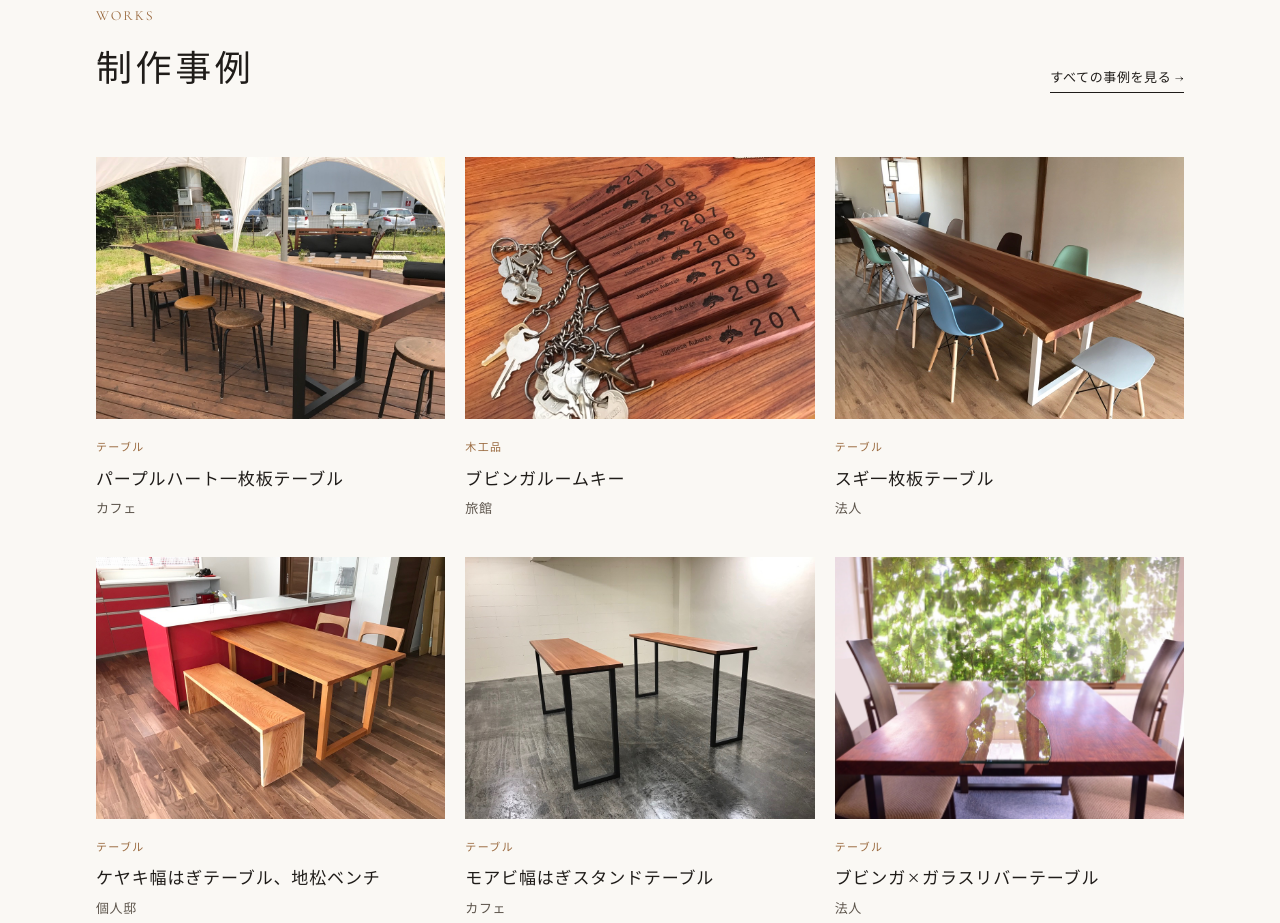
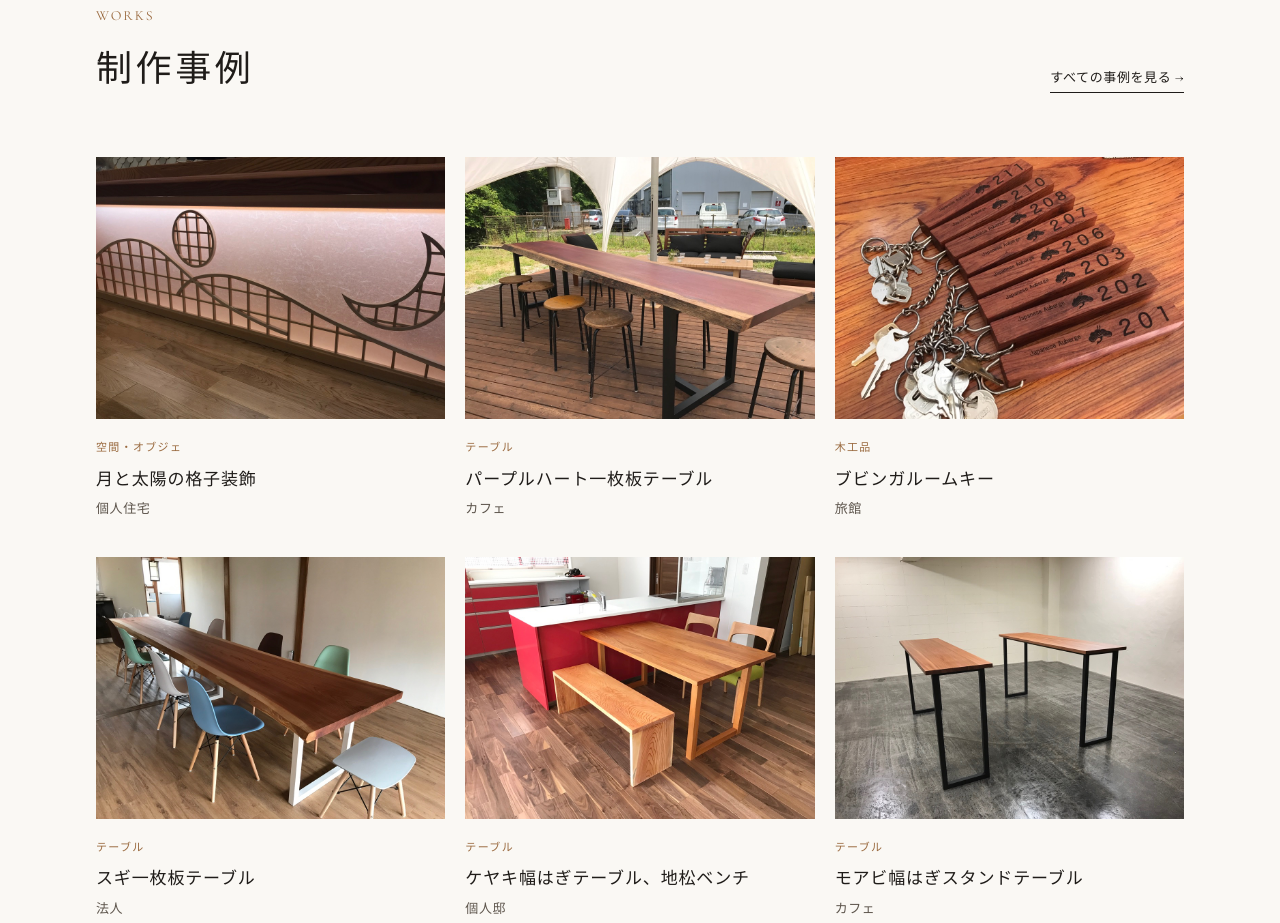
Before and after one commit to fukudas38-spec/kukulife-site, a plain HTML site: page index.html in a window 1280 px wide. Shown: the part 5102-6025 px from the top of the page. Drawn offline with nearby package versions, Linux system fonts and the light colour scheme.

Commit message:
Works: add moon and sun lattice screen

```diff
--- a/index.html
+++ b/index.html
@@ -173,12 +173,12 @@
         <a class="more" href="works.html">すべての事例を見る</a>
       </div>
       <div class="works-grid">
+        <figure class="work reveal"><div class="ph"><img src="img/w-moon-sun-lattice.jpg" alt="月と太陽の格子装飾（個人住宅）" loading="lazy"></div><figcaption><span class="cat">空間・オブジェ</span><h3>月と太陽の格子装飾</h3><p class="place">個人住宅</p></figcaption></figure>
         <figure class="work reveal"><div class="ph"><img src="img/w-purpleheart-table.jpg" alt="パープルハート一枚板テーブル（カフェ）" loading="lazy"></div><figcaption><span class="cat">テーブル</span><h3>パープルハート一枚板テーブル</h3><p class="place">カフェ</p></figcaption></figure>
         <figure class="work reveal"><div class="ph"><img src="img/w-bubinga-roomkey.jpg" alt="ブビンガルームキー（旅館）" loading="lazy"></div><figcaption><span class="cat">木工品</span><h3>ブビンガルームキー</h3><p class="place">旅館</p></figcaption></figure>
         <figure class="work reveal"><div class="ph"><img src="img/w-sugi-table.jpg" alt="スギ一枚板テーブル（法人）" loading="lazy"></div><figcaption><span class="cat">テーブル</span><h3>スギ一枚板テーブル</h3><p class="place">法人</p></figcaption></figure>
         <figure class="work reveal"><div class="ph"><img src="img/w-keyaki-table-bench.jpg" alt="ケヤキ幅はぎテーブル、地松ベンチ（個人邸）" loading="lazy"></div><figcaption><span class="cat">テーブル</span><h3>ケヤキ幅はぎテーブル、地松ベンチ</h3><p class="place">個人邸</p></figcaption></figure>
         <figure class="work reveal"><div class="ph"><img src="img/w-moabi-stand-table.jpg" alt="モアビ幅はぎスタンドテーブル（カフェ）" loading="lazy"></div><figcaption><span class="cat">テーブル</span><h3>モアビ幅はぎスタンドテーブル</h3><p class="place">カフェ</p></figcaption></figure>
-        <figure class="work reveal"><div class="ph"><img src="img/w-bubinga-glass-river.jpg" alt="ブビンガ×ガラスリバーテーブル（法人）" loading="lazy"></div><figcaption><span class="cat">テーブル</span><h3>ブビンガ×ガラスリバーテーブル</h3><p class="place">法人</p></figcaption></figure>
       </div>
     </div>
   </section>
```
Also changed, not shown: works.html (+1 -0 lines), img/w-moon-sun-lattice.jpg (added).
